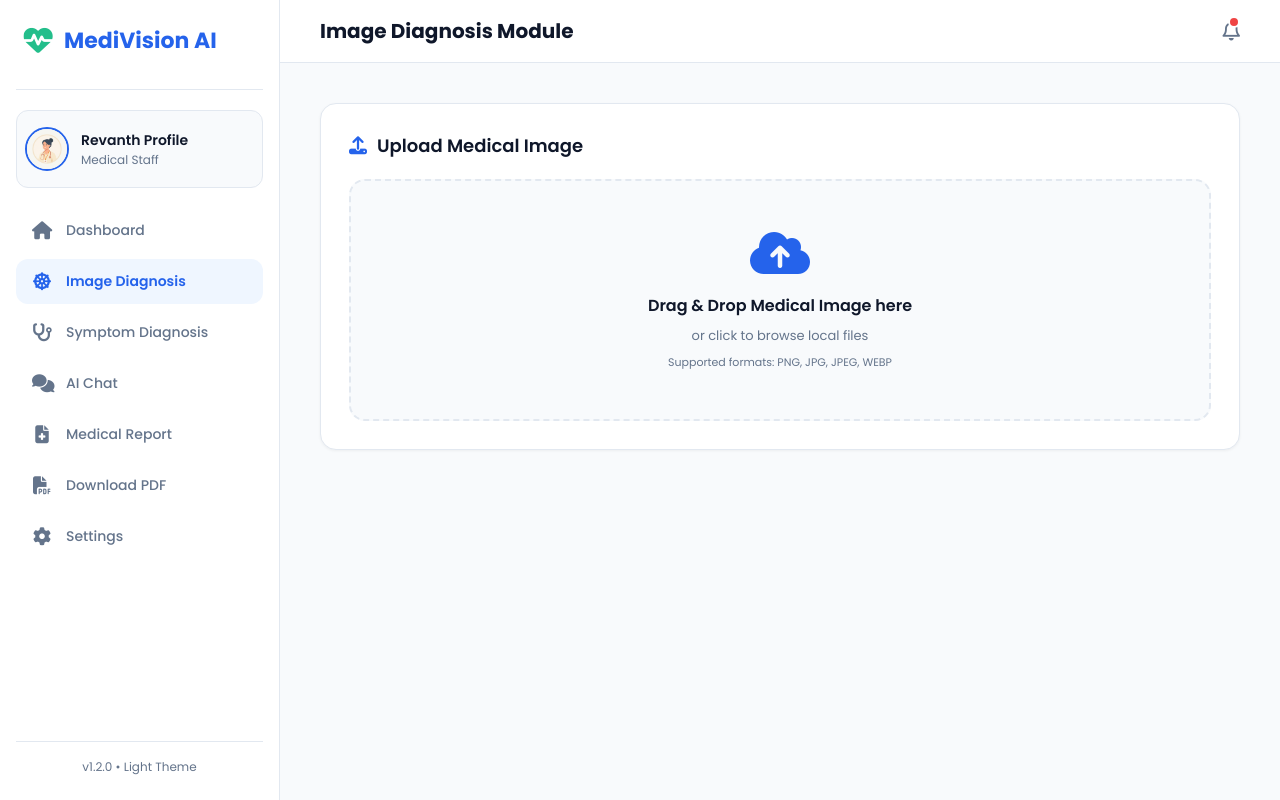
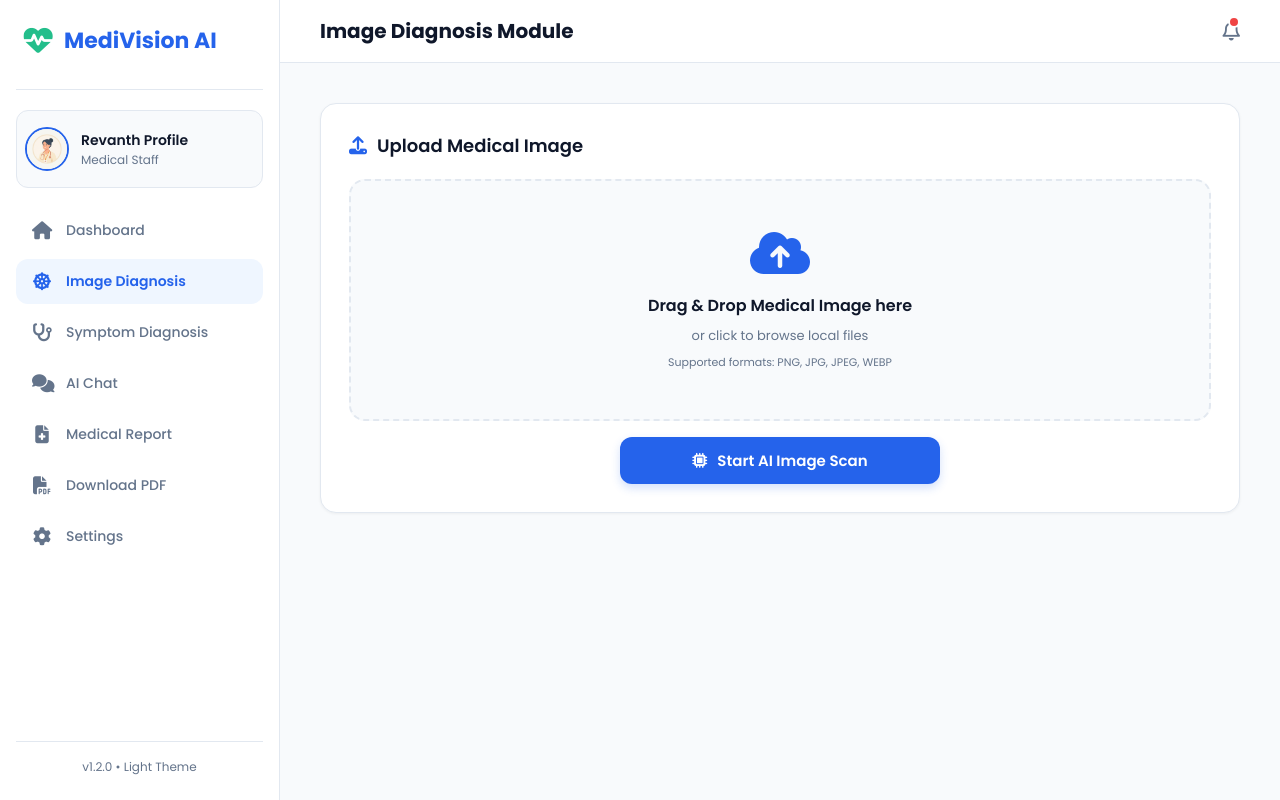
Before and after one commit to Revu-15/MediVision-AI, a Flask app: page /upload in a window 1280 px wide. Run offline with Flask 3, Linux system fonts and the light colour scheme; some libraries are stand-ins or nearby versions.

Commit message:
Add explicit Start AI Image Scan submit button, file selection preview, and loading spinner

```diff
--- a/templates/upload.html
+++ b/templates/upload.html
@@ -103,11 +103,16 @@
                     </h3>
                     <form method="POST" enctype="multipart/form-data" id="upload-form">
                         <div class="upload-drag-zone" id="drag-zone">
-                            <i class="fa-solid fa-cloud-arrow-up"></i>
-                            <h3>Drag & Drop Medical Image here</h3>
-                            <p>or click to browse local files</p>
+                            <i class="fa-solid fa-cloud-arrow-up" id="upload-icon"></i>
+                            <h3 id="drag-title">Drag & Drop Medical Image here</h3>
+                            <p id="drag-subtitle">or click to browse local files</p>
                             <p style="font-size: 11px; margin-top: 8px; color: var(--text-muted);">Supported formats: PNG, JPG, JPEG, WEBP</p>
-                            <input type="file" name="image" id="file-input" accept="image/*" required onchange="document.getElementById('upload-form').submit();">
+                            <input type="file" name="image" id="file-input" accept="image/*" required>
+                        </div>
+                        <div style="margin-top: 16px; text-align: center;">
+                            <button type="submit" class="btn btn-primary" id="submit-btn" style="width: 100%; max-width: 320px; font-size: 15px; padding: 12px 24px;">
+                                <i class="fa-solid fa-microchip"></i> Start AI Image Scan
+                            </button>
                         </div>
                     </form>
                 </div>
@@ -232,6 +237,31 @@
     <script>
         const dragZone = document.getElementById('drag-zone');
         const fileInput = document.getElementById('file-input');
+        const dragTitle = document.getElementById('drag-title');
+        const dragSubtitle = document.getElementById('drag-subtitle');
+        const uploadIcon = document.getElementById('upload-icon');
+        const uploadForm = document.getElementById('upload-form');
+        const submitBtn = document.getElementById('submit-btn');
+
+        function updateFilePreview(file) {
+            if (file) {
+                if (dragTitle) dragTitle.textContent = 'Selected: ' + file.name;
+                if (dragSubtitle) dragSubtitle.textContent = (file.size / 1024).toFixed(1) + ' KB - Click "Start AI Image Scan" below';
+                if (uploadIcon) uploadIcon.className = 'fa-solid fa-circle-check';
+                if (dragZone) {
+                    dragZone.style.borderColor = 'var(--success)';
+                    dragZone.style.backgroundColor = 'var(--success-light)';
+                }
+            }
+        }
+
+        if (fileInput) {
+            fileInput.addEventListener('change', (e) => {
+                if (e.target.files && e.target.files[0]) {
+                    updateFilePreview(e.target.files[0]);
+                }
+            });
+        }
 
         if (dragZone && fileInput) {
             dragZone.addEventListener('dragover', (e) => {
@@ -248,8 +278,17 @@
 
             dragZone.addEventListener('drop', (e) => {
                 e.preventDefault();
-                fileInput.files = e.dataTransfer.files;
-                document.getElementById('upload-form').submit();
+                if (e.dataTransfer.files && e.dataTransfer.files[0]) {
+                    fileInput.files = e.dataTransfer.files;
+                    updateFilePreview(e.dataTransfer.files[0]);
+                }
+            });
+        }
+
+        if (uploadForm && submitBtn) {
+            uploadForm.addEventListener('submit', () => {
+                submitBtn.disabled = true;
+                submitBtn.innerHTML = '<i class="fa-solid fa-spinner fa-spin"></i> Analyzing Image with AI...';
             });
         }
     </script>
```
